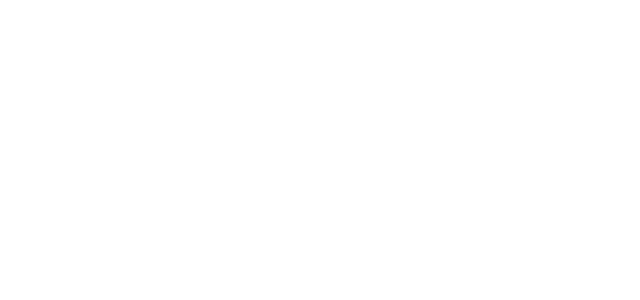
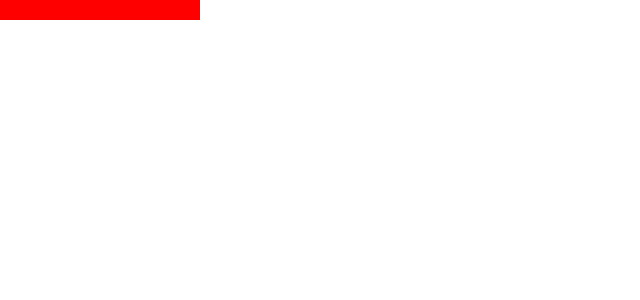
Before and after one commit to mrjackphil/masonry-app, a React (Create React App) app: page / in a window 1280 px wide. Shown: the top 300 px of the page, without its empty margins (0-640 px from the left). Built offline with nearby package versions, Linux system fonts and the light colour scheme.

Commit message:
Add grid component to App

```diff
--- a/src/App.tsx
+++ b/src/App.tsx
@@ -1,10 +1,12 @@
 import React, { Component } from 'react';
 import './App.css';
+import Grid from './components/Grid';
 
 class App extends Component {
   render() {
     return (
       <div className="App">
+        <Grid></Grid>
       </div>
     );
   }
```
